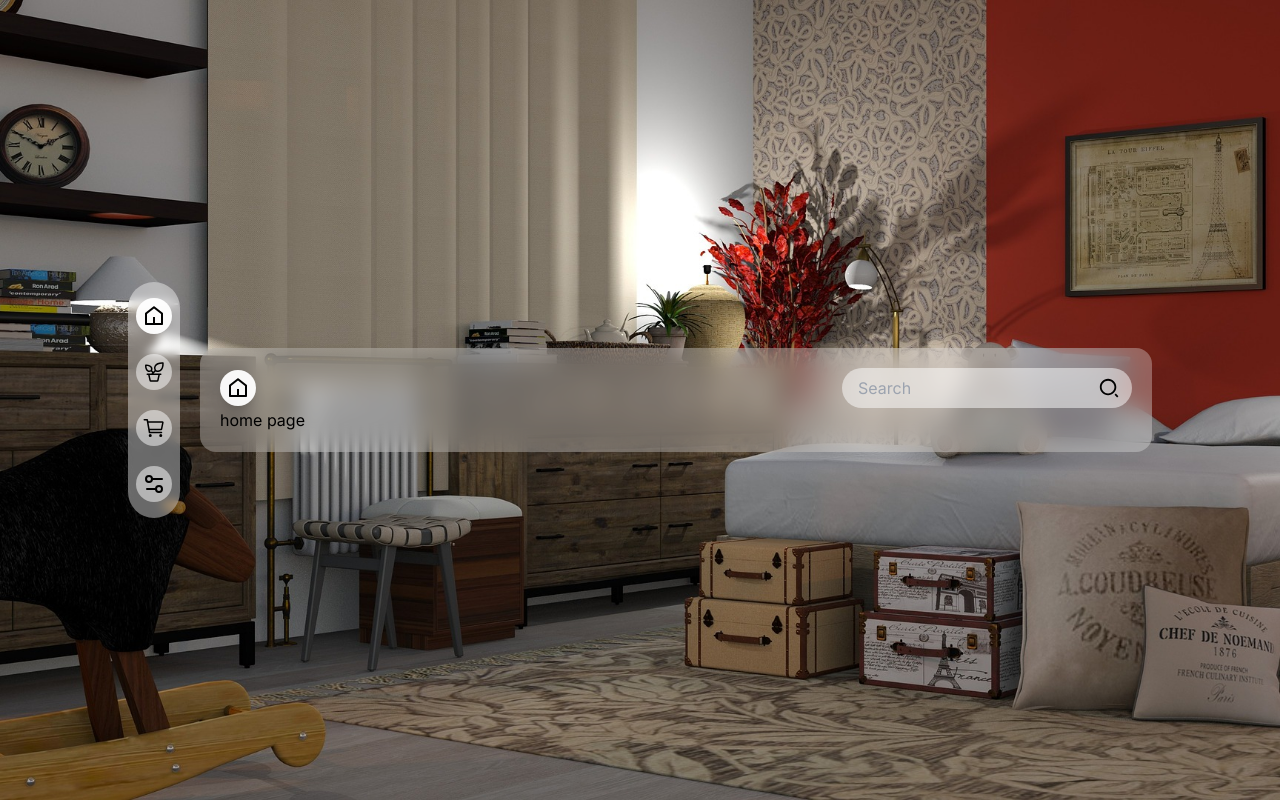
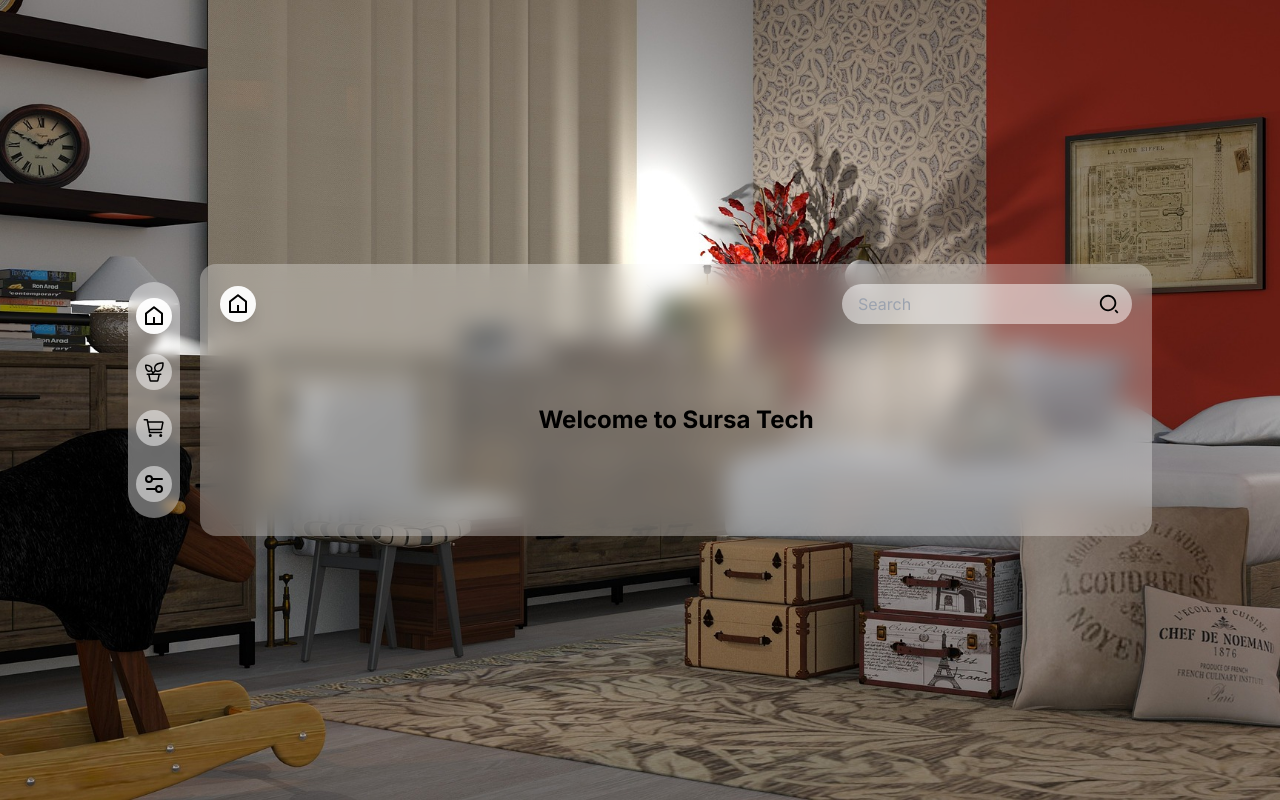
Before and after one commit to nabinr221/sursatech-assignment, a Next.js app: page / in a window 1280 px wide. Built offline with nearby package versions, Linux system fonts and the light colour scheme.

Commit message:
fix: fixed home page design

```diff
--- a/src/app/carts/page.tsx
+++ b/src/app/carts/page.tsx
@@ -9,7 +9,11 @@ const AddToCart = () => {
   console.log(cartData);
   return (
     <div className='my-5 space-y-2'>
-      {cartData.length === 0 && <h1 className="text-center my-20 text-2xl font-bold text-white/40">Cart is empty</h1>}
+      {cartData.length === 0 && (
+        <h1 className='text-center my-20 text-2xl font-bold text-white/40'>
+          Cart is empty
+        </h1>
+      )}
       {cartData.map((cartData: any) => (
         <CartCard cartData={cartData} key={cartData.id} />
       ))}
--- a/src/app/page.tsx
+++ b/src/app/page.tsx
@@ -1,7 +1,7 @@
 export default function Home() {
   return (
-    <main className=''>
-      <h1>home page</h1>
+    <main className='flex items-center justify-center'>
+      <h1 className='text-2xl font-bold  my-20'>Welcome to Sursa Tech</h1>
     </main>
   );
 }
--- a/src/components/sidebar/Sidebar.tsx
+++ b/src/components/sidebar/Sidebar.tsx
@@ -1,4 +1,3 @@
-
 import React from "react";
 import IconLink from "../iconLink/IconLink";
 import { PiPottedPlant } from "react-icons/pi";
@@ -13,14 +12,14 @@ const Sidebar: React.FC = () => {
         <ul className='flex flex-col justify-center items-center gap-5'>
           <IconLink href='/'>
             <RiHome5Line className='text-2xl' color='black' />
-        </IconLink>
+          </IconLink>
           <IconLink href='/products'>
             <PiPottedPlant className='text-2xl' color='black' />
           </IconLink>
           <IconLink href='/carts'>
             <IoCartOutline className='text-2xl' color='black' />
           </IconLink>
-          <IconLink href='/setting'>
+          <IconLink href='#'>
             <LuSettings2 className='text-2xl' color='black' />
           </IconLink>
         </ul>
```
